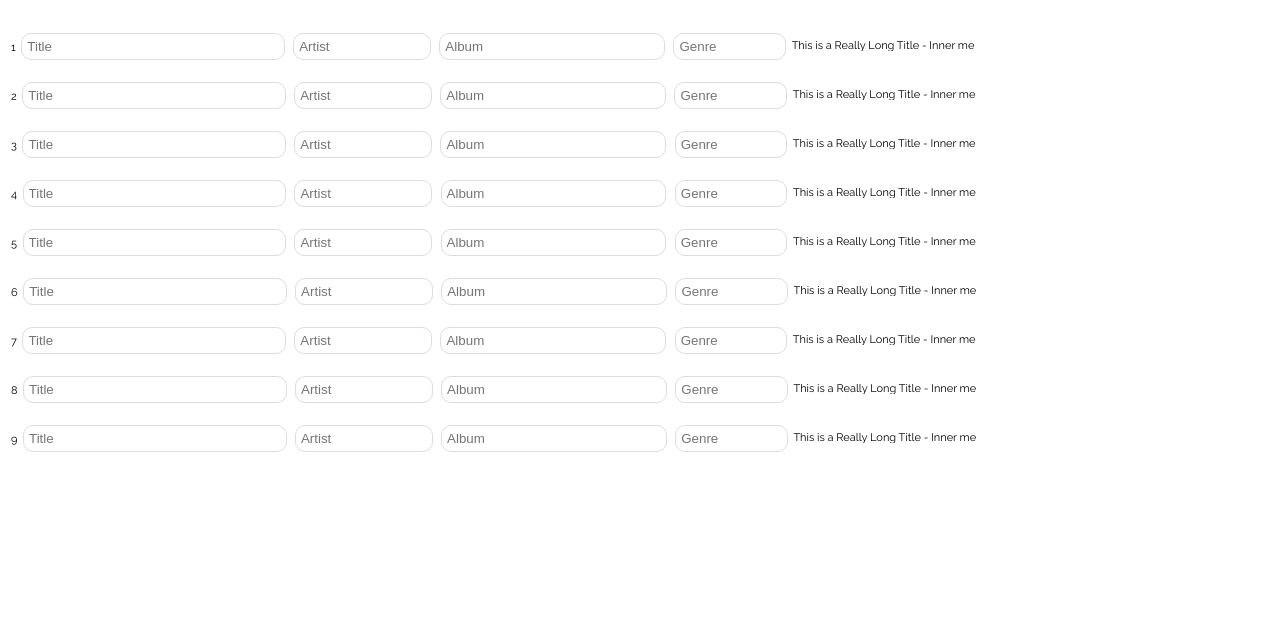
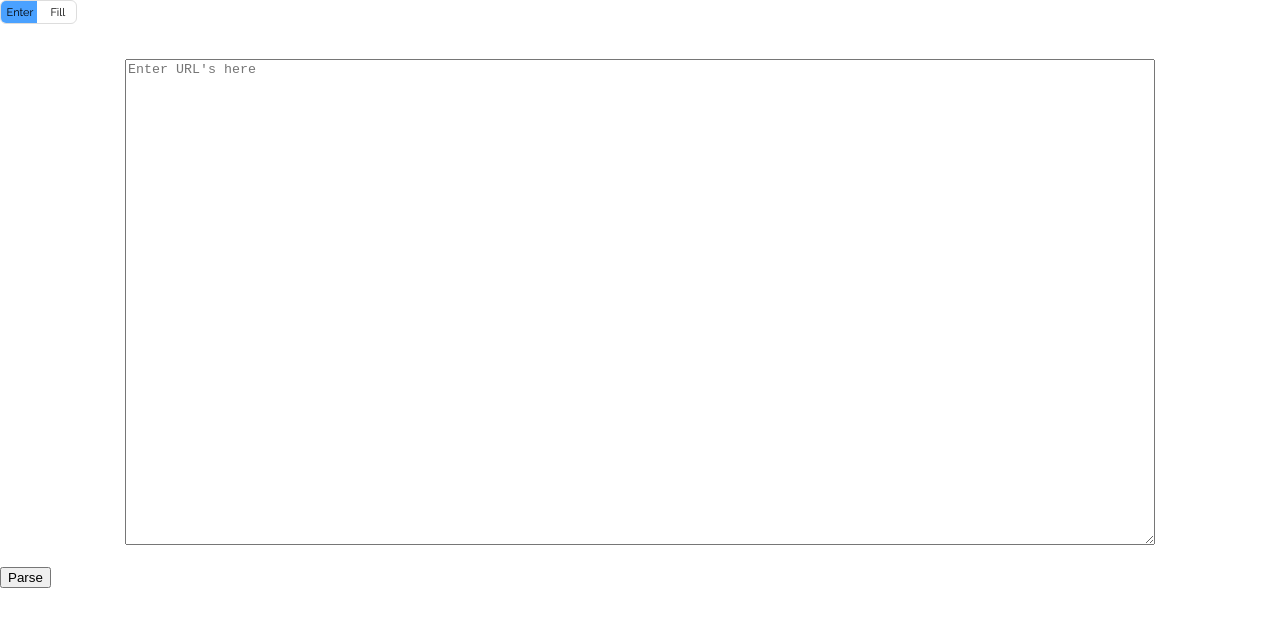
Before and after one commit to justinsrd/another-youtube-to-mp3-converter, a website: page public/index.html in a window 1280 px wide. Drawn offline with nearby package versions, Linux system fonts and the light colour scheme; some packages are replaced by stand-ins of ours.

Commit message:
Text input

```diff
--- a/public/app.js
+++ b/public/app.js
@@ -10,6 +10,7 @@ app.controller('playlistCtrl', ['$scope', 'PlaylistService', function($scope, Pl
     $scope.tracks = [];
     $scope.b = ['a', 'b', 'c', 'd', 'e', 'f', 'g', 'h', 'j'];
     $scope.validUrl = false;
+    $scope.switchy = false;
 
     // $scope.u = 'https://www.youtube.com/watch?v=ne43u8suEAg';
     $scope.u = 'cchlCNlJUXw';
@@ -61,6 +62,18 @@ app.controller('playlistCtrl', ['$scope', 'PlaylistService', function($scope, Pl
             console.log('id3 err', err);
         });
     }
+
+    $scope.parsey = function() {
+        const text = document.querySelector('textarea').value;
+        if (!text) {
+            return;
+        }
+        const tracks = text.split('\n');
+        const parsed = tracks.map((track) => {
+            return track.split('=')[1].split('&list=')[0];
+        });
+        console.log(parsed);
+    }
 }]);
 
 app.config(function($stateProvider, $locationProvider) {
@@ -72,6 +85,7 @@ app.config(function($stateProvider, $locationProvider) {
             controller: 'playlistCtrl'
         })
 });
+
 
 app.service('PlaylistService', ['$http', function($http) {
     return {
--- a/public/main.css
+++ b/public/main.css
@@ -52,3 +52,20 @@ input.album {
 input.genre {
   width: 8%;
 }
+
+.toggle-container {
+    cursor: pointer;
+    border-radius: 6px;
+    border: 1px solid #ddd;
+    overflow: hidden;
+    display: inline-block;
+}
+.toggle-button {
+    width: 25px;
+    text-align: center;
+    display: inline-block;
+    padding: .5rem;
+}
+.fff {
+    background: #4aa1ff;
+}
--- a/public/playlist.html
+++ b/public/playlist.html
@@ -1,4 +1,23 @@
-<div class="container-fluid">
+<!--<input type="checkbox" data-ng-model="switchy">-->
+
+<div class="toggle-container">
+    <div class="toggle-button" data-ng-class="{'fff': switchy === false}" data-ng-click="switchy = false">
+        Enter
+    </div>
+    <div class="toggle-button" data-ng-class="{'fff': switchy === true}" data-ng-click="switchy = true">
+        Fill
+    </div>
+</div>
+
+
+
+
+<div data-ng-if="switchy === false">
+    <textarea placeholder="Enter URL's here" style="width: 80%; height: 60vh; margin-top: 3rem !important; margin: 0 auto; display: block;"></textarea>
+    <button style="margin-top: 2rem;" data-ng-click="parsey();">Parse</button>
+</div>
+
+<div class="container-fluid" data-ng-if="switchy === true">
     <div class="row" data-ng-repeat="i in b">
 
 
```
